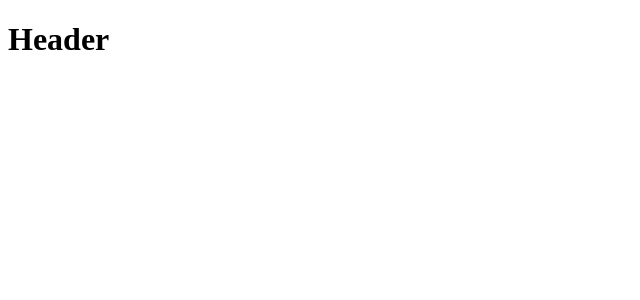
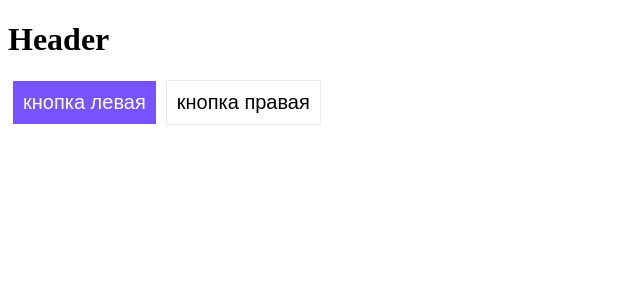
Before and after one commit to ShustD/next-app, a Next.js app: page / in a window 1280 px wide. Shown: the top 300 px of the page, without its empty margins (0-640 px from the left). Built offline with nearby package versions, Linux system fonts and the light colour scheme.

Commit message:
stylelint and props of button

```diff
--- /dev/null
+++ b/components/Button/Button.module.scss
@@ -0,0 +1,27 @@
+.button {
+	box-sizing: border-box;
+	margin: 0 5px;
+	padding: 10px;
+	font-size: 20px;
+	border: none;
+	cursor: pointer;
+	transition: linear 0.2s;
+}
+
+.primary {
+	color: var(--white);
+	background-color: var(--primary);
+
+	&:hover {
+		background-color: var(--primary-hover);
+	}
+}
+
+.ghost {
+	background-color: var(--white);
+	border: 1px solid var(--grey-ghost);
+
+	&:hover {
+		background-color: var(--grey-ghost);
+	}
+}
--- /dev/null
+++ b/components/Button/Button.tsx
@@ -0,0 +1,16 @@
+import { ButtonProps } from "./Button.props"
+import s from './Button.module.scss'
+import cn from 'classnames'
+
+
+export const Button = ({children, appearance, ...props} :ButtonProps):JSX.Element=> {
+    return (
+        <button className={cn(s.button, {
+            [s.primary]: appearance === 'primary',
+            [s.ghost]: appearance === 'ghost',
+        })}
+        {...props}>
+            {children}
+        </button>
+    )
+}
--- a/components/index.ts
+++ b/components/index.ts
@@ -1 +1,2 @@
 export * from './Htag/Htag'
+export * from './Button/Button'
--- a/pages/index.tsx
+++ b/pages/index.tsx
@@ -1,10 +1,12 @@
-import { Htag } from "../components";
+import { Button, Htag } from "../components";
 
 
 export default function Home(): JSX.Element {
   return (
     <>
      <Htag tag='h1'>Header</Htag>
+     <Button appearance="primary">кнопка левая</Button>
+     <Button appearance="ghost">кнопка правая</Button>
     </>
   )
 }
--- a/styles/globals.css
+++ b/styles/globals.css
@@ -1,4 +1,7 @@
 :root {
 	--black: #3B434E;
 	--white: #FFF;
+	--primary: #7653FC;
+	--primary-hover: #5931F7;
+	--grey-ghost: #EBEBEB;
 }
```
Also changed, not shown: components/Button/Button.props.ts (added, +7 -0 lines), package.json (+8 -1 lines), .stylelintrc.json, 1 other file (tests, documents, lock files or other folders).
